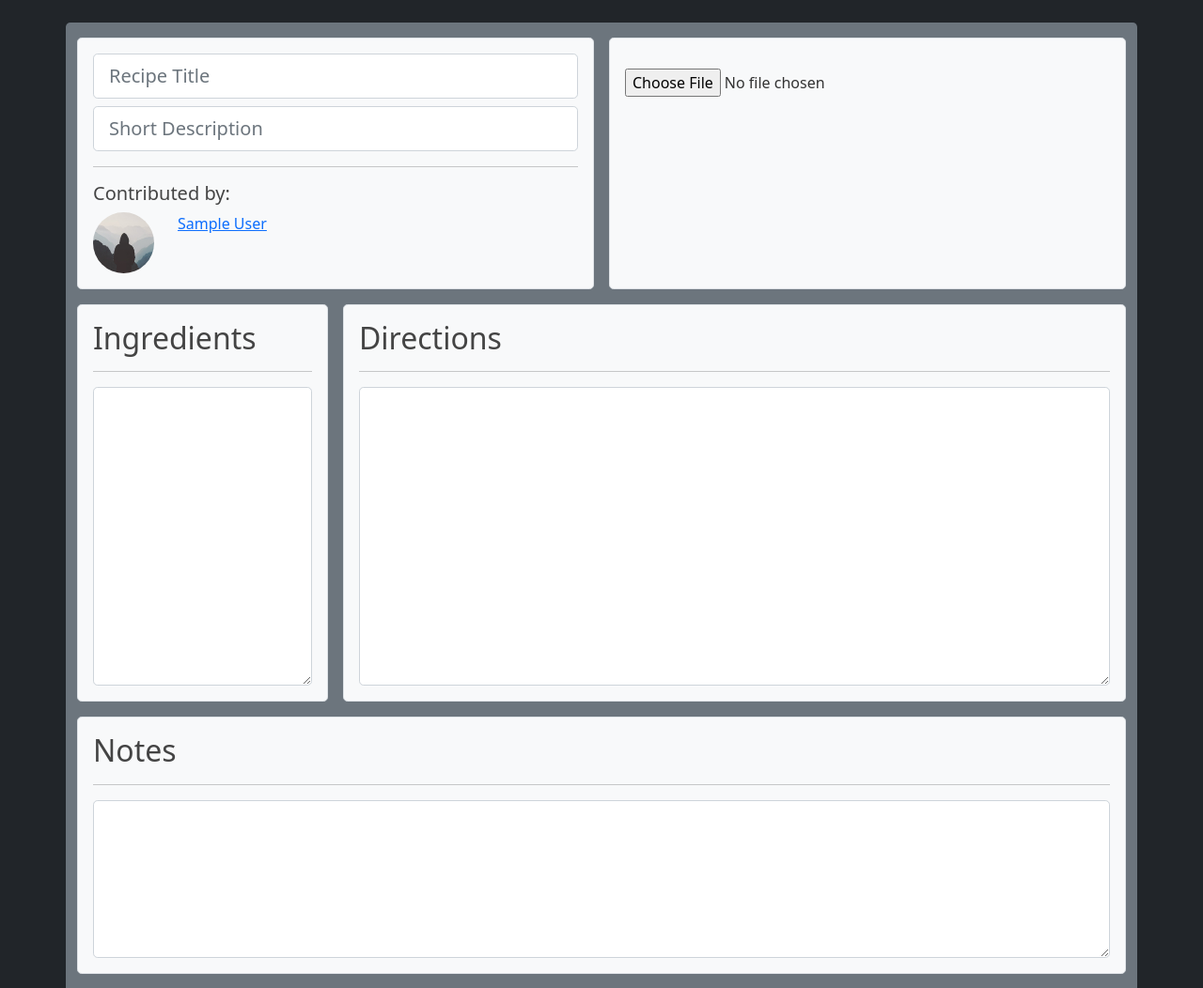
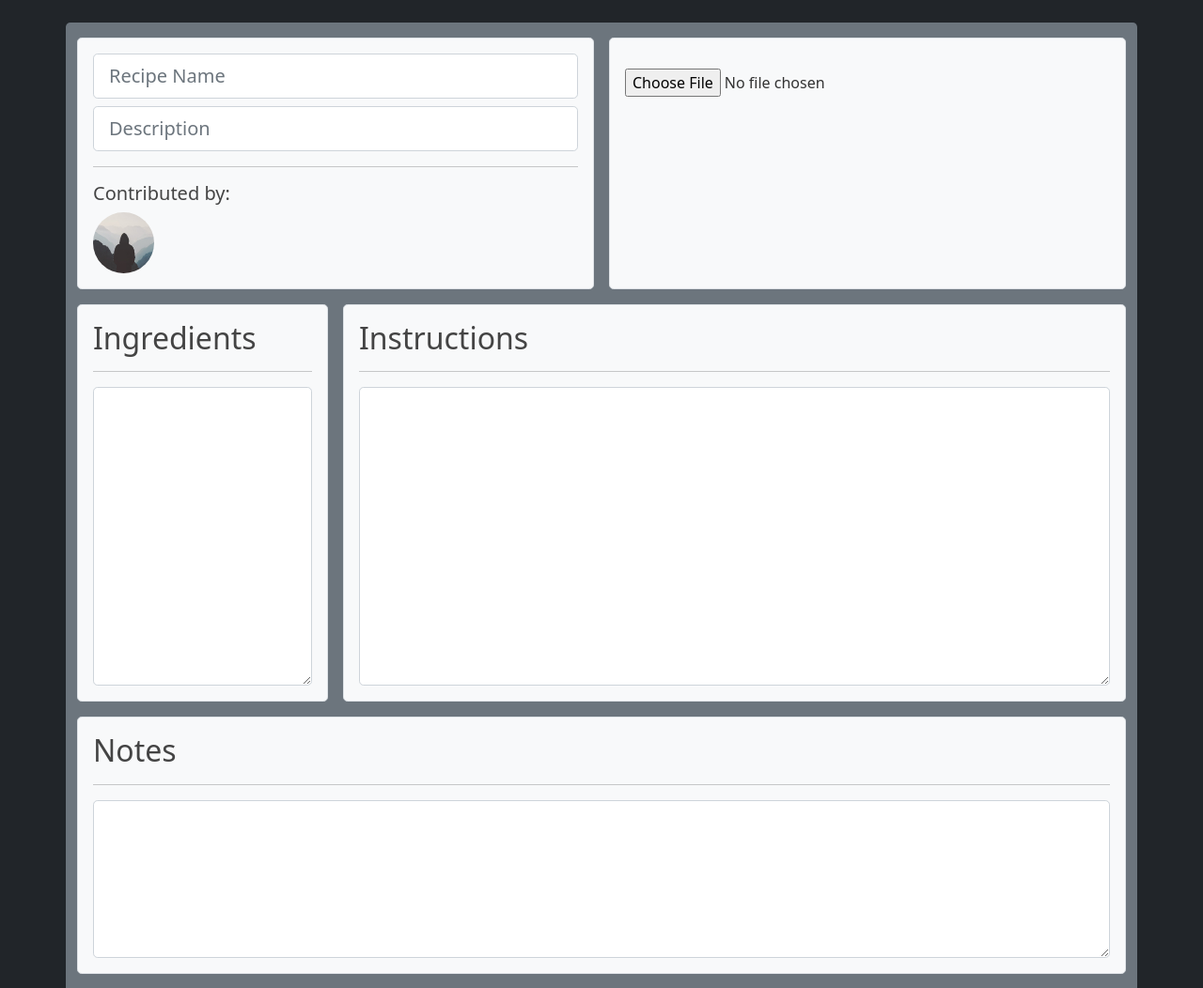
Before and after one commit to RyanWhipple/cookbook, a Flask app: page /recipe/new in a window 1280 px wide. Shown: the part 56-1108 px from the top of the page at 94% size. Run offline with Flask 2, Linux system fonts and the light colour scheme; the visitor is signed in with stand-in values (Sample User, id 1); data comes from the database, SQL or seed files in the repository; both versions use the stored data as it was after the commit; parts of the project's set-up code (start-up, migrations or seed data) failed here and were passed over; some libraries are stand-ins or nearby versions.

Commit message:
converted to MySQL

```diff
--- a/recipes2/controllers/main_routes.py
+++ b/recipes2/controllers/main_routes.py
@@ -7,7 +7,7 @@ main = Blueprint('main', __name__)
 @main.route('/')
 def home():
     page = request.args.get('page', 1, type=int)
-    recipes = Recipe.query.order_by(Recipe.date_posted.desc()).paginate(page=page, per_page=6)
+    recipes = Recipe.query.order_by(Recipe.created_at.desc()).paginate(page=page, per_page=6)
     return render_template('home.html', title='Home', recipes=recipes)
 
 
--- a/recipes2/controllers/recipe_routes.py
+++ b/recipes2/controllers/recipe_routes.py
@@ -24,17 +24,21 @@ def new_recipe():
             if form.picture.data:
                 picture_file = save_picture(form.picture.data)
 
-            recipe = Recipe(title               = form.title.data,
-                            short_description   = form.short_description.data,
+            recipe = Recipe(name                = form.name.data,
+                            description         = form.description.data,
                             image_file          = picture_file,
                             ingredients         = form.ingredients.data,
-                            directions          = form.directions.data,
+                            instructions        = form.instructions.data,
                             notes               = form.notes.data,
                             user                = current_user)
             db.session.add(recipe)
             db.session.commit()
             flash('Your recipe has been created!','success')
             return redirect(url_for('main.home'))
+        else:
+            print("new_recipe form.validate_on_submit() failed")
+            return render_template('recipe_create_update.html', title='New Recipe', form=form, legend='New Recipe')
+
 
 
 
@@ -43,29 +47,29 @@ def new_recipe():
 def update_recipe(recipe_id):
     form = RecipeForm()
     recipe = Recipe.query.get_or_404(recipe_id)
-    if recipe.author != current_user:
+    if recipe.user != current_user:
         abort(403)
 
     # Display form filled-in with Recipe's current data
     if request.method == 'GET':
-        form.title.data = recipe.title
-        form.short_description.data = recipe.short_description
+        form.name.data = recipe.name
+        form.description.data = recipe.description
         form.ingredients.data = recipe.ingredients
-        form.directions.data = recipe.directions
+        form.instructions.data = recipe.instructions
         form.notes.data = recipe.notes
         return render_template('recipe_create_update.html', title='Update Recipe', form=form, legend='Update Recipe', recipe=recipe)
 
     # Save updated form
     elif request.method == "POST":
         if form.validate_on_submit():
-            recipe.title = form.title.data
-            recipe.short_description = form.short_description.data
+            recipe.name = form.name.data
+            recipe.description = form.description.data
 
             if form.picture.data:
                 picture_file = save_picture(form.picture.data)
                 recipe.image_file = picture_file
 
-            recipe.directions = form.directions.data
+            recipe.instructions = form.instructions.data
             db.session.commit()
             flash('Your recipe has been updated!', 'success')
             return redirect(url_for('recipes.recipe', recipe_id=recipe.id))
@@ -75,14 +79,14 @@ def update_recipe(recipe_id):
 @recipes.route('/recipe/<int:recipe_id>', methods=['GET', 'POST'])
 def recipe(recipe_id):
     recipe = Recipe.query.get_or_404(recipe_id)
-    return render_template('recipe_read.html', title=recipe.title, recipe=recipe)
+    return render_template('recipe_read.html', title=recipe.name, recipe=recipe)
 
 
 @recipes.route('/recipe/<int:recipe_id>/delete', methods=['POST'])
 @login_required
 def delete_recipe(recipe_id):
     recipe = Recipe.query.get_or_404(recipe_id)
-    if recipe.author != current_user:
+    if recipe.user != current_user:
         abort(403)
     db.session.delete(recipe)
     db.session.commit()
--- a/recipes2/forms/recipe_forms.py
+++ b/recipes2/forms/recipe_forms.py
@@ -4,10 +4,10 @@ from wtforms import StringField, SubmitField, TextAreaField
 from wtforms.validators import DataRequired
 
 class RecipeForm(FlaskForm):
-    title               = StringField('Title', validators=[DataRequired()], render_kw={"placeholder":"Recipe Title"})
-    short_description   = StringField('Short Description', validators=[DataRequired()], render_kw={"placeholder":"Short Description"})
+    name                = StringField('Name', validators=[DataRequired()], render_kw={"placeholder":"Recipe Name"})
+    description         = StringField('Description', validators=[DataRequired()], render_kw={"placeholder":"Description"})
     picture             = FileField('Recipe Photo', validators=[FileAllowed(['jpg', 'jpeg', 'png'])])
     ingredients         = TextAreaField('Ingredients', validators=[DataRequired()], render_kw={"rows": 10})
-    directions          = TextAreaField('Directions', validators=[DataRequired()], render_kw={"rows": 10})
+    instructions        = TextAreaField('Instructions', validators=[DataRequired()], render_kw={"rows": 10})
     notes               = TextAreaField('Notes', validators=[DataRequired()], render_kw={"rows": 5})
     submit              = SubmitField('Submit')
--- a/recipes2/templates/recipe_create_update.html
+++ b/recipes2/templates/recipe_create_update.html
@@ -10,32 +10,32 @@
             <div class="row mb-3 gx-3 row-eq-height">
                 <div class="col-6">
                     <div class="border rounded-3 p-3 bg-light h-100">
-                        <!-- Recipe Title -->
+                        <!-- Recipe Name -->
                         <div class="form-group mb-2">
-                            <!-- {# form.title.label(class="form-control-label") #} -->
-                            {% if form.title.errors %}
-                                {{ form.title(class="form-control form-control-lg is-invalid") }}
+                            <!-- {# form.name.label(class="form-control-label") #} -->
+                            {% if form.name.errors %}
+                                {{ form.name(class="form-control form-control-lg is-invalid") }}
                                 <div class="invalid-feedback">
-                                    {% for error in form.title.errors %}
+                                    {% for error in form.name.errors %}
                                         <span>{{ error }}</span>
                                     {% endfor %}
                                 </div>
                                 {% else %}
-                                    {{ form.title(class="form-control form-control-lg") }}
+                                    {{ form.name(class="form-control form-control-lg") }}
                             {% endif %}
                         </div>
                         <!-- Recipe Short Description -->
                         <div class="form-group">
-                            <!-- {# form.short_description.label(class="form-control-label") #} -->
-                            {% if form.short_description.errors %}
-                                {{ form.short_description(class="form-control form-control-lg is-invalid") }}
+                            <!-- {# form.description.label(class="form-control-label") #} -->
+                            {% if form.description.errors %}
+                                {{ form.description(class="form-control form-control-lg is-invalid") }}
                                 <div class="invalid-feedback">
-                                    {% for error in form.short_description.errors %}
+                                    {% for error in form.description.errors %}
                                         <span>{{ error }}</span>
                                     {% endfor %}
                                 </div>
                                 {% else %}
-                                    {{ form.short_description(class="form-control form-control-lg") }}
+                                    {{ form.description(class="form-control form-control-lg") }}
                             {% endif %}
                         </div>
                         <hr>
@@ -43,20 +43,20 @@
                         <div class="row">
                             <div class="col-2">
                                 {% if recipe %}
-                                    <img class="rounded-circle article-img" src="{{ url_for('static', filename='profile_pics/' + recipe.author.image_file) }}">
+                                    <img class="rounded-circle article-img" src="{{ url_for('static', filename='profile_pics/' + recipe.user.image_file) }}">
                                 {% else %}
                                     <img class="rounded-circle article-img" src="{{ url_for('static', filename='profile_pics/' + current_user.image_file) }}">
                                 {% endif %}
                             </div>
                             <div class="col-10">
                                 {% if recipe %}
-                                    <a class="mr-2" href="{{ url_for('users.user_recipes', username=recipe.author.username) }}">{{ recipe.author.first_name }} {{ recipe.author.last_name }}</a>
+                                    <a class="mr-2" href="{{ url_for('users.user_recipes', username=recipe.user.username) }}">{{ recipe.user.first_name }} {{ recipe.user.last_name }}</a>
                                 {% else %}
                                     <a class="mr-2" href="{{ url_for('users.user_recipes', username=current_user.username) }}">{{ current_user.first_name }} {{ current_user.last_name }}</a>
                                 {% endif %}
                                 <br>
                                 {% if recipe %}
-                                    <small class="text-muted">{{ recipe.date_posted.strftime('%Y-%m-%d') }}</small>
+                                    <small class="text-muted">{{ recipe.created_at.strftime('%Y-%m-%d') }}</small>
                                 {% endif %}
                             </div>
                         </div>
@@ -82,7 +82,7 @@
                     </div>
                 </div>
             </div>
-            <!-- Second Row: Ingredients and Directions -->
+            <!-- Second Row: Ingredients and Instructions -->
             <div class="row mb-3 gx-3 row-eq-height">
                 <!-- Ingredients -->
                 <div class="col col-3">
@@ -105,22 +105,22 @@
                         </div>
                     </div>
                 </div>
-                <!-- Directions -->
+                <!-- Instructions -->
                 <div class="col col-9">
                     <div class="border rounded-3 p-3 bg-light h-100">
-                        <h2>Directions</h2>
+                        <h2>Instructions</h2>
                         <hr>
                         <div class="form-group">
-                            <!-- {# form.directions.label(class="form-control-label") #} -->
-                            {% if form.directions.errors %}
-                                {{ form.directions(class="form-control form-control-lg is-invalid") }}
+                            <!-- {# form.instructions.label(class="form-control-label") #} -->
+                            {% if form.instructions.errors %}
+                                {{ form.instructions(class="form-control form-control-lg is-invalid") }}
                                 <div class="invalid-feedback">
-                                    {% for error in form.directions.errors %}
+                                    {% for error in form.instructions.errors %}
                                         <span>{{ error }}</span>
                                     {% endfor %}
                                 </div>
                                 {% else %}
-                                    {{ form.directions(class="form-control form-control-lg") }}
+                                    {{ form.instructions(class="form-control form-control-lg") }}
                             {% endif %}
                         </div>
                     </div>
```
Also changed, not shown: recipes2/__init__.py (+37 -11 lines), recipes2/models/recipe.py (+13 -8 lines), recipes2/models/results.py (added, +17 -0 lines), recipes2/models/user.py (+13 -24 lines), recipes2/templates/recipe_read.html (+7 -7 lines), recipes2/site.db, recipes2/static/profile_pics/0b0d81a713630409.jpg (added), recipes2/static/profile_pics/314353aadf9bb2a0.jpg (added), recipes2/static/profile_pics/5b98b0b5018bd91d.jpg (added), recipes2/static/profile_pics/8c0e9d82f2e0117f.jpg (added), recipes2/static/profile_pics/b8d2cbded4e03d03.jpg (added), recipes2/static/profile_pics/c9fe8c85a3755b5e.jpg (added), recipes2/static/profile_pics/edd880698466d645.jpg (added), recipes2/utils/custom_template_filters.py (renamed from recipes2/templates/custom_template_filters.py).
